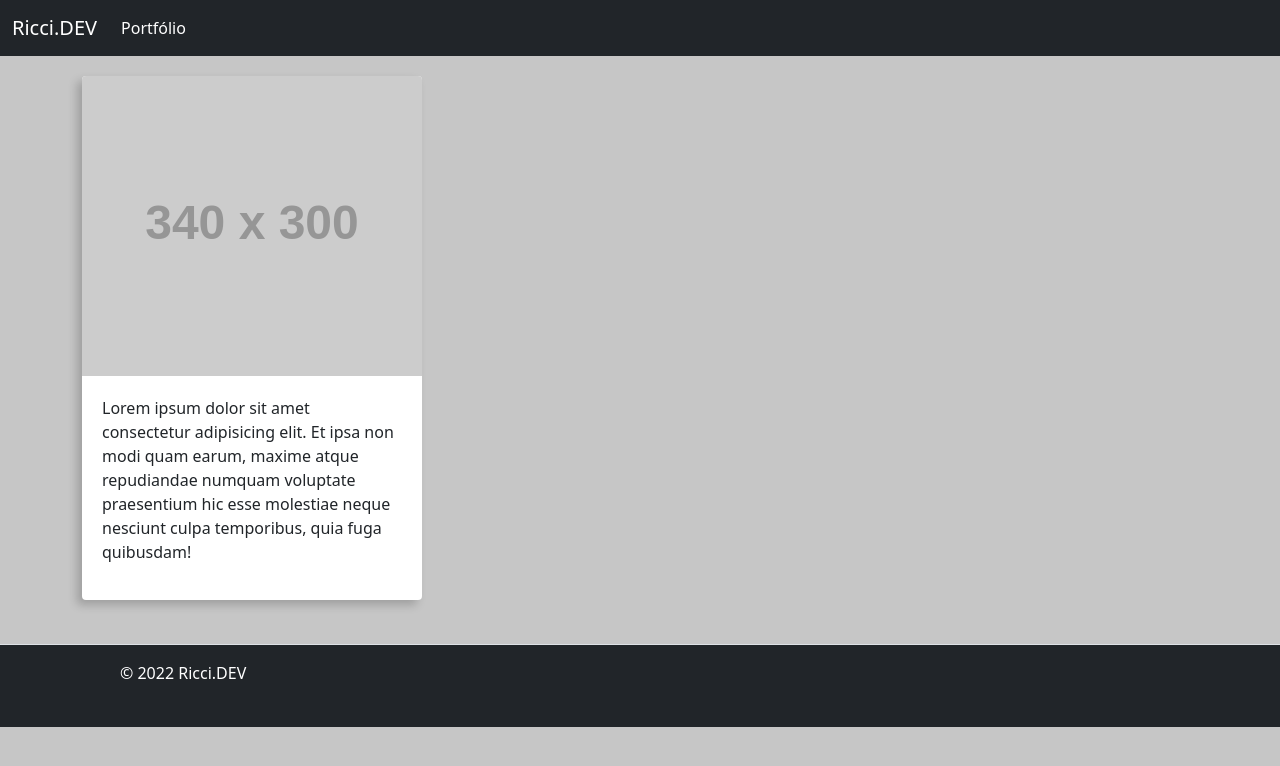
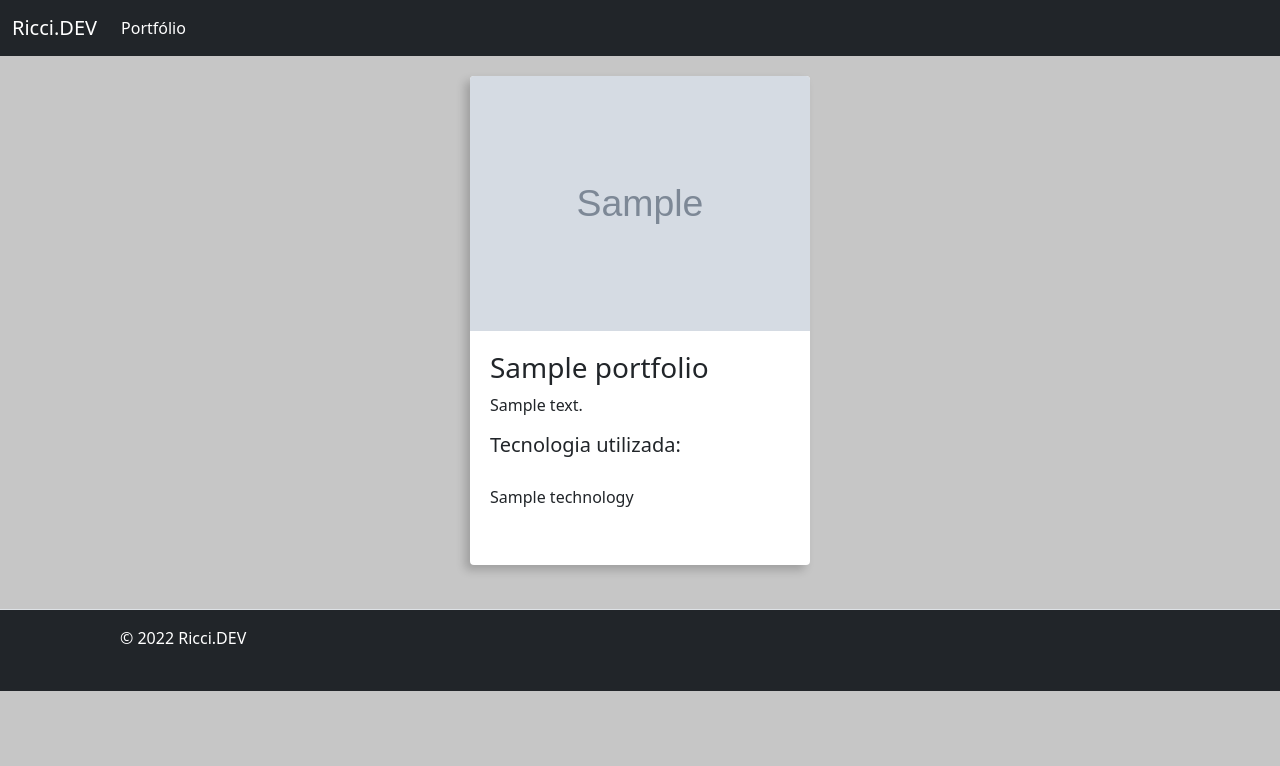
Before and after one commit to ricci-r/portfolio, a Django app: template portfolio/templates/portfolio/detail.html in a window 1280 px wide. Shown: the top 766 px of the page. Run offline with Django 4.2, Linux system fonts and the light colour scheme; the template is opened without the code that fills it: values that come from a table or form of the project are taken from there, others are empty; tables that the repository leaves empty hold one stand-in row (values such as "Sample post"); grey boxes marked "Sample" are stand-in pictures; grey boxes labelled with a size stand in for pictures from a placeholder-image service; some libraries are stand-ins or nearby versions.

Commit message:
Melhorias model Inclusao detail view

```diff
--- a/portfolio/admin.py
+++ b/portfolio/admin.py
@@ -1,8 +1,9 @@
 from django.contrib import admin
 
-from .models import Category, Portfolio
+from .models import Category, Portfolio, Technology
 
 # Register your models here.
 
 admin.site.register(Portfolio)
 admin.site.register(Category)
+admin.site.register(Technology)
--- a/portfolio/models.py
+++ b/portfolio/models.py
@@ -1,6 +1,20 @@
 from django.contrib.auth.models import User
 from django.db import models
 
+
+class Technology(models.Model):
+    """Model definition for Technology."""
+
+    name = models.CharField(max_length=100)
+    class Meta:
+        """Meta definition for Technology."""
+
+        verbose_name = 'Technology'
+        verbose_name_plural = 'Technologies'
+
+    def __str__(self):
+        """Unicode representation of Technology."""
+        return self.name
 
 class Portfolio(models.Model):
     """Model definition for Portfolio."""
@@ -11,6 +25,7 @@ class Portfolio(models.Model):
     created_at = models.DateTimeField(auto_now_add=True)
     updated_at = models.DateTimeField(auto_now=True)
     is_published = models.BooleanField(default=False)
+    technology = models.ManyToManyField(Technology)
     cover = models.ImageField(
         upload_to='portfolio/covers/%Y/%m/%d/',
         default='portfolio/covers/default.jpg'
@@ -44,4 +59,5 @@ class Category(models.Model):
 
     def __str__(self):
         """Unicode representation of Category."""
+
         return self.name
--- a/portfolio/templates/portfolio/detail.html
+++ b/portfolio/templates/portfolio/detail.html
@@ -1,14 +1,12 @@
 {% extends 'base.html' %}
 {% load static %}
 
-
 {% block title %}
-    Ricci.DEV | Potfolio
+Ricci.DEV | Potfolio
 {% endblock title %}
 
-
 {% block head %}
-    <link rel="stylesheet" href="{% static 'portfolio/css/list.css' %}">
+<link rel="stylesheet" href="{% static 'portfolio/css/list.css' %}">
 {% endblock head %}
 
 
@@ -16,11 +14,24 @@
 <div class="container">
     <div class="list-container">
         <div class="list-item">
-            <picture>
-                <img src="https://dummyimage.com/340x300.png" alt="" srcset="">
-            </picture>
-            <div class="list-description">
-                <p>Lorem ipsum dolor sit amet consectetur adipisicing elit. Et ipsa non modi quam earum, maxime atque repudiandae numquam voluptate praesentium hic esse molestiae neque nesciunt culpa temporibus, quia fuga quibusdam!</p>
+            <div class="list-cover">
+                <picture>
+                    <img src="{{ portfolio.cover.url }}" alt="{{ portfolio.title }}">
+                </picture>
+            </div>
+            <div class="list-body">
+                <div class="list-description">
+                    <h3 class="title">{{ portfolio.title }}</h3>
+                    <p>{{ portfolio.description }}</p>
+                </div>
+                <div class="list-category">
+                    <h5 class="title">Tecnologia utilizada:</h5>
+                    <div class="list-container">
+                        {% for tech in tech  %}
+                            <p>{{ tech.name }}</p>
+                        {% endfor %}
+                    </div>
+                </div>
             </div>
         </div>
     </div>
--- a/portfolio/urls.py
+++ b/portfolio/urls.py
@@ -7,4 +7,5 @@ app_name = 'portfolio'
 urlpatterns = [
     path('', views.index, name='index'),
     path('portfolio/list/', views.list, name='list'),
+    path('portfolio/detail/<int:detail_id>', views.detail, name='detail'),
 ]
--- a/templates/base.html
+++ b/templates/base.html
@@ -11,6 +11,7 @@
             {% endblock title %}
         </title>
         <link rel="stylesheet" href="{% static 'base/css/index.css' %}"/>
+        <link rel="stylesheet" href="{% static 'base/css/reset.css' %}"/>
         <link href="https://cdn.jsdelivr.net/npm/bootstrap@5.2.2/dist/css/bootstrap.min.css"
               rel="stylesheet"/>
         {% block head %}
--- a/templates/static/base/css/index.css
+++ b/templates/static/base/css/index.css
@@ -1,3 +1,5 @@
+
+
 body {
     background-color: #C6C6C6 !important;
 }
--- /dev/null
+++ b/templates/static/base/css/reset.css
@@ -0,0 +1,87 @@
+/***
+    The new CSS reset - version 1.7.3 (last updated 7.8.2022)
+    GitHub page: https://github.com/elad2412/the-new-css-reset
+***/
+
+/*
+    Remove all the styles of the "User-Agent-Stylesheet", except for the 'display' property
+    - The "symbol *" part is to solve Firefox SVG sprite bug
+ */
+*:where(:not(html, iframe, canvas, img, svg, video, audio):not(svg *, symbol *)) {
+    all: unset;
+    display: revert;
+}
+
+/* Preferred box-sizing value */
+*,
+*::before,
+*::after {
+    box-sizing: border-box;
+}
+
+/* Reapply the pointer cursor for anchor tags */
+a,
+button {
+    cursor: revert;
+}
+
+/* Remove list styles (bullets/numbers) */
+ol,
+ul,
+menu {
+    list-style: none;
+}
+
+/* For images to not be able to exceed their container */
+img {
+    max-width: 100%;
+}
+
+/* removes spacing between cells in tables */
+table {
+    border-collapse: collapse;
+}
+
+/* Safari - solving issue when using user-select:none on the <body> text input doesn't working */
+input,
+textarea {
+    -webkit-user-select: auto;
+}
+
+/* revert the 'white-space' property for textarea elements on Safari */
+textarea {
+    white-space: revert;
+}
+
+/* minimum style to allow to style meter element */
+meter {
+    -webkit-appearance: revert;
+    appearance: revert;
+}
+
+/* reset default text opacity of input placeholder */
+::placeholder {
+    color: unset;
+}
+
+/* fix the feature of 'hidden' attribute.
+   display:revert; revert to element instead of attribute */
+:where([hidden]) {
+    display: none;
+}
+
+/* revert for bug in Chromium browsers
+   - fix for the content editable attribute will work properly.
+   - webkit-user-select: auto; added for Safari in case of using user-select:none on wrapper element*/
+:where([contenteditable]:not([contenteditable="false"])) {
+    -moz-user-modify: read-write;
+    -webkit-user-modify: read-write;
+    overflow-wrap: break-word;
+    -webkit-line-break: after-white-space;
+    -webkit-user-select: auto;
+}
+
+/* apply back the draggable feature - exist only in Chromium and Safari */
+:where([draggable="true"]) {
+    -webkit-user-drag: element;
+}
--- a/templates/static/portfolio/css/list.css
+++ b/templates/static/portfolio/css/list.css
@@ -1,8 +1,9 @@
 .list-container {
     display: grid;
-    grid-template-columns: repeat(auto-fit, minmax(340px, 1fr));
+    grid-template-columns: repeat(auto-fit, minmax(340px, auto));
     justify-content: center;
     padding: 1.25rem 0;
+    gap: 1.875rem;
 }
 
 .list-item {
@@ -15,6 +16,20 @@
     height: fit-content;
 }
 
-.list-description {
+.list-item img {
+    width: 100%;
+    height: auto;
+    border: 0;
+    display: block;
+}
+
+.list-body{
     padding: 1.25rem;
 }
+
+.list-category .list-container {
+    display: flex;
+    justify-content: flex-start;
+    gap: 20px;
+    flex-wrap: wrap;
+}
```
Also changed, not shown: portfolio/templates/portfolio/list.html (+15 -7 lines), portfolio/views.py (+26 -2 lines), portfolio/migrations/0002_remove_portfolio_category_portfolio_category.py (added), portfolio/migrations/0003_remove_portfolio_category_portfolio_category.py (added), portfolio/migrations/0004_technology_portfolio_technology.py (added).
